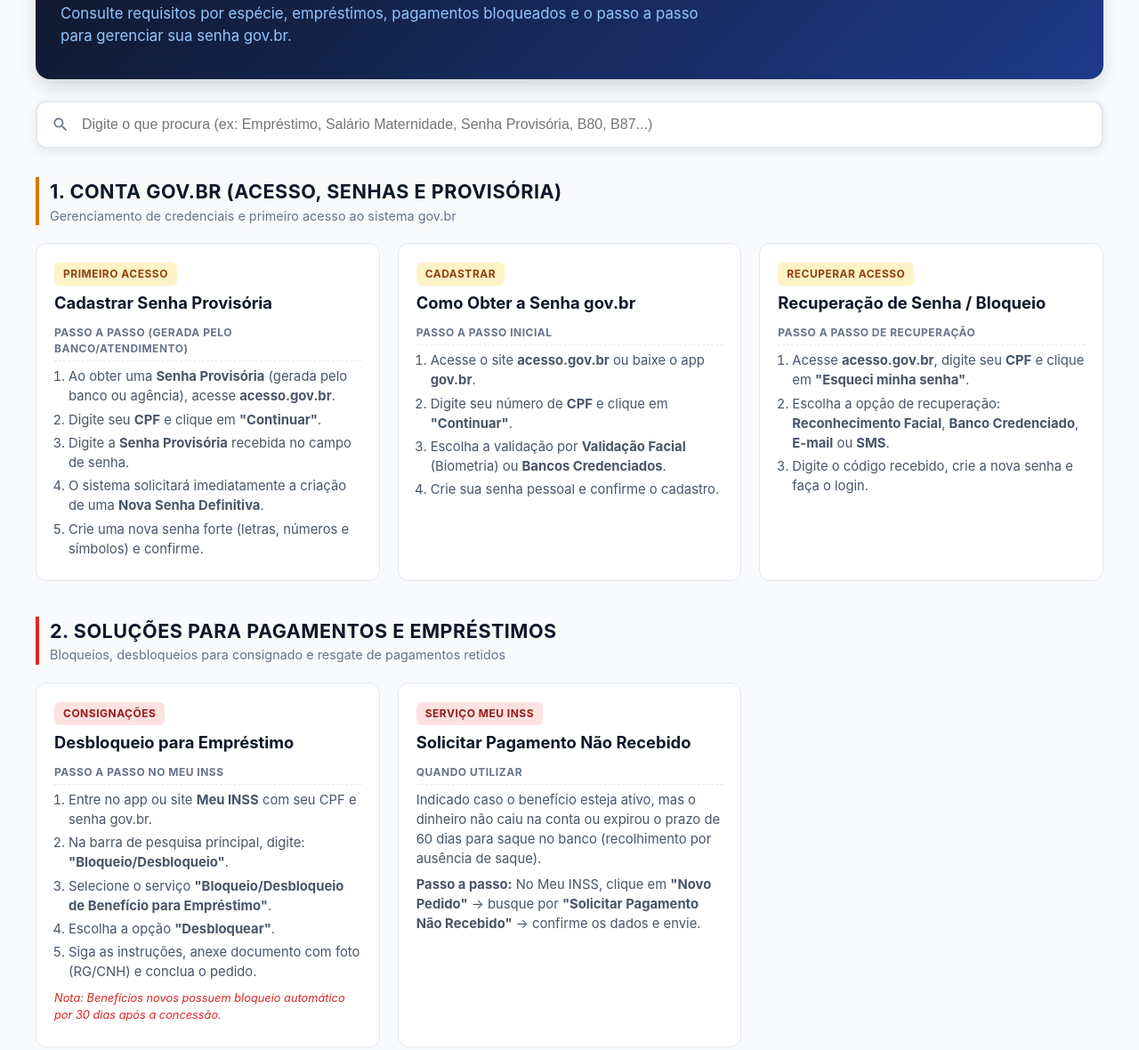
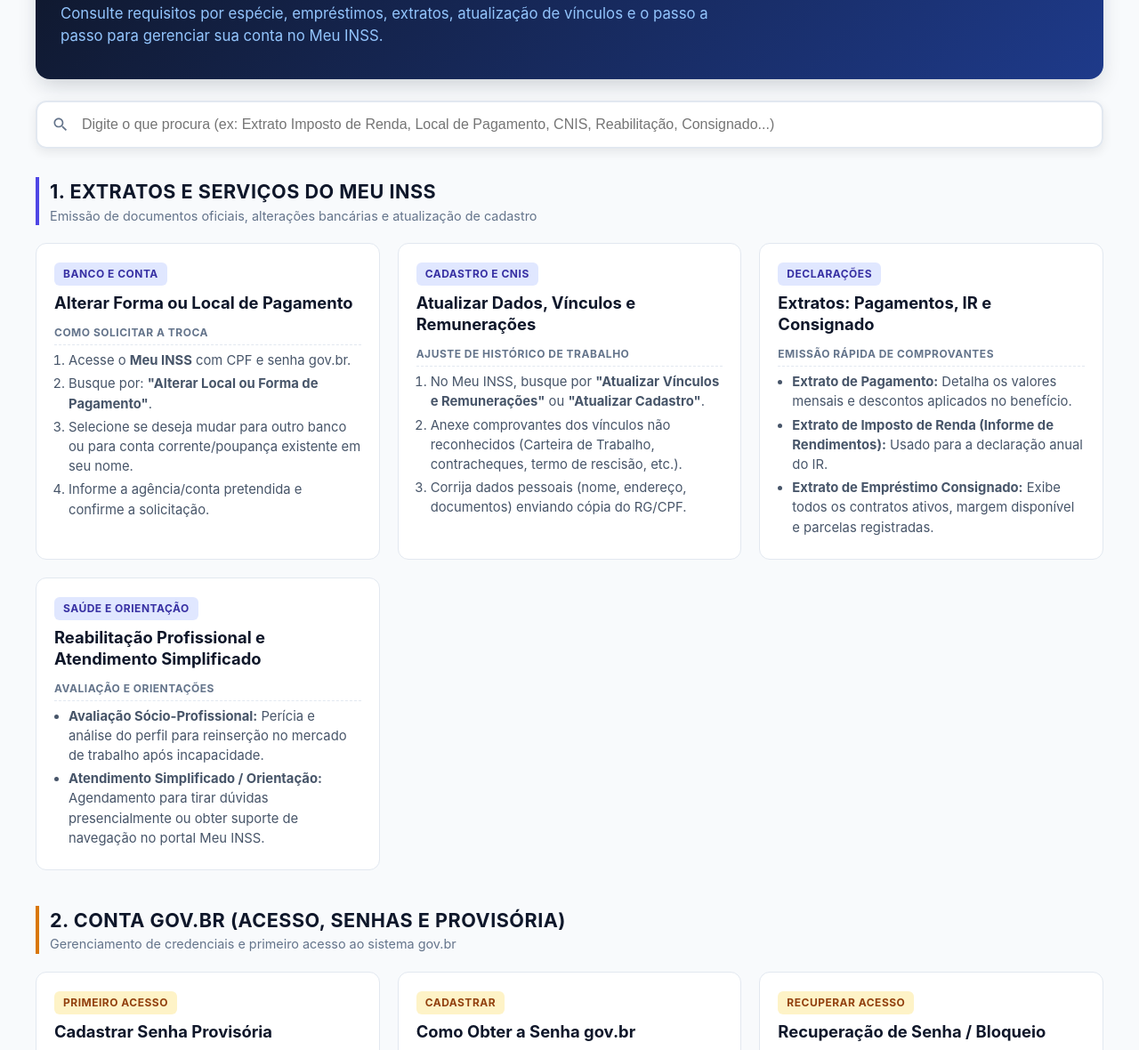
Before and after one commit to matheusaindia/matheusaindia.github.io, a plain HTML site: page index.html in a window 1280 px wide. Shown: the part 113-1293 px from the top of the page at 89% size. Drawn offline with Linux system fonts and the light colour scheme.

Commit message:
Atualizar o index.html

```diff
--- a/index.html
+++ b/index.html
@@ -12,6 +12,7 @@
             --accent-red: #dc2626;
             --accent-amber: #d97706;
             --accent-green: #16a34a;
+            --accent-indigo: #4f46e5;
             --bg-body: #f8fafc;
             --card-bg: #ffffff;
             --text-main: #1e293b;
@@ -139,6 +140,10 @@
             border-left-color: var(--accent-green);
         }
 
+        .category-header.extrato-type {
+            border-left-color: var(--accent-indigo);
+        }
+
         .category-header h2 {
             font-size: 1.35rem;
             color: var(--primary);
@@ -197,6 +202,7 @@
         .badge-purple { background-color: #f3e8ff; color: #6b21a8; }
         .badge-red { background-color: #fee2e2; color: #991b1b; }
         .badge-amber { background-color: #fef3c7; color: #92400e; }
+        .badge-indigo { background-color: #e0e7ff; color: #3730a3; }
 
         .card-title {
             font-size: 1.15rem;
@@ -251,7 +257,7 @@
 
         <header>
             <h1>Portal de Benefícios do INSS & Acesso gov.br</h1>
-            <p>Consulte requisitos por espécie, empréstimos, pagamentos bloqueados e o passo a passo para gerenciar sua senha gov.br.</p>
+            <p>Consulte requisitos por espécie, empréstimos, extratos, atualização de vínculos e o passo a passo para gerenciar sua conta no Meu INSS.</p>
         </header>
 
         <!-- Barra de Pesquisa Interativa -->
@@ -260,7 +266,7 @@
                 <svg class="search-icon" viewBox="0 0 24 24">
                     <path d="M15.5 14h-.79l-.28-.27C15.41 12.59 16 11.11 16 9.5 16 5.91 13.09 3 9.5 3S3 5.91 3 9.5 5.91 16 9.5 16c1.61 0 3.09-.59 4.23-1.57l.27.28v.79l5 4.99L20.49 19l-4.99-5zm-6 0C7.01 14 5 11.99 5 9.5S7.01 5 9.5 5 14 7.01 14 9.5 11.99 14 9.5 14z"/>
                 </svg>
-                <input type="text" id="searchInput" class="search-input" placeholder="Digite o que procura (ex: Empréstimo, Salário Maternidade, Senha Provisória, B80, B87...)" onkeyup="filterCards()">
+                <input type="text" id="searchInput" class="search-input" placeholder="Digite o que procura (ex: Extrato Imposto de Renda, Local de Pagamento, CNIS, Reabilitação, Consignado...)" onkeyup="filterCards()">
             </div>
         </div>
 
@@ -268,10 +274,89 @@
             🔍 Nenhum benefício ou serviço foi encontrado para o termo pesquisado.
         </div>
 
-        <!-- CATEGORIA 1: CONTA GOV.BR E SENHAS -->
+        <!-- CATEGORIA 1: SERVIÇOS E EXTRATOS DO MEU INSS (NOVA CATEGORIA) -->
+        <section class="category-section">
+            <div class="category-header extrato-type">
+                <h2>1. Extratos e Serviços do Meu INSS</h2>
+                <p>Emissão de documentos oficiais, alterações bancárias e atualização de cadastro</p>
+            </div>
+            <div class="cards-grid">
+
+                <div class="card">
+                    <div>
+                        <div class="card-header">
+                            <span class="badge badge-indigo">BANCO E CONTA</span>
+                            <h3 class="card-title">Alterar Forma ou Local de Pagamento</h3>
+                        </div>
+                        <div class="card-body">
+                            <span class="req-label">Como Solicitar a Troca</span>
+                            <ol>
+                                <li>Acesse o <strong>Meu INSS</strong> com CPF e senha gov.br.</li>
+                                <li>Busque por: <strong>"Alterar Local ou Forma de Pagamento"</strong>.</li>
+                                <li>Selecione se deseja mudar para outro banco ou para conta corrente/poupança existente em seu nome.</li>
+                                <li>Informe a agência/conta pretendida e confirme a solicitação.</li>
+                            </ol>
+                        </div>
+                    </div>
+                </div>
+
+                <div class="card">
+                    <div>
+                        <div class="card-header">
+                            <span class="badge badge-indigo">CADASTRO E CNIS</span>
+                            <h3 class="card-title">Atualizar Dados, Vínculos e Remunerações</h3>
+                        </div>
+                        <div class="card-body">
+                            <span class="req-label">Ajuste de Histórico de Trabalho</span>
+                            <ol>
+                                <li>No Meu INSS, busque por <strong>"Atualizar Vínculos e Remunerações"</strong> ou <strong>"Atualizar Cadastro"</strong>.</li>
+                                <li>Anexe comprovantes dos vínculos não reconhecidos (Carteira de Trabalho, contracheques, termo de rescisão, etc.).</li>
+                                <li>Corrija dados pessoais (nome, endereço, documentos) enviando cópia do RG/CPF.</li>
+                            </ol>
+                        </div>
+                    </div>
+                </div>
+
+                <div class="card">
+                    <div>
+                        <div class="card-header">
+                            <span class="badge badge-indigo">DECLARAÇÕES</span>
+                            <h3 class="card-title">Extratos: Pagamentos, IR e Consignado</h3>
+                        </div>
+                        <div class="card-body">
+                            <span class="req-label">Emissão Rápida de Comprovantes</span>
+                            <ul>
+                                <li><strong>Extrato de Pagamento:</strong> Detalha os valores mensais e descontos aplicados no benefício.</li>
+                                <li><strong>Extrato de Imposto de Renda (Informe de Rendimentos):</strong> Usado para a declaração anual do IR.</li>
+                                <li><strong>Extrato de Empréstimo Consignado:</strong> Exibe todos os contratos ativos, margem disponível e parcelas registradas.</li>
+                            </ul>
+                        </div>
+                    </div>
+                </div>
+
+                <div class="card">
+                    <div>
+                        <div class="card-header">
+                            <span class="badge badge-indigo">SAÚDE E ORIENTAÇÃO</span>
+                            <h3 class="card-title">Reabilitação Profissional e Atendimento Simplificado</h3>
+                        </div>
+                        <div class="card-body">
+                            <span class="req-label">Avaliação e Orientações</span>
+                            <ul>
+                                <li><strong>Avaliação Sócio-Profissional:</strong> Perícia e análise do perfil para reinserção no mercado de trabalho após incapacidade.</li>
+                                <li><strong>Atendimento Simplificado / Orientação:</strong> Agendamento para tirar dúvidas presencialmente ou obter suporte de navegação no portal Meu INSS.</li>
+                            </ul>
+                        </div>
+                    </div>
+                </div>
+
+            </div>
+        </section>
+
+        <!-- CATEGORIA 2: CONTA GOV.BR E SENHAS -->
         <section class="category-section">
             <div class="category-header gov-type">
-                <h2>1. Conta gov.br (Acesso, Senhas e Provisória)</h2>
+                <h2>2. Conta gov.br (Acesso, Senhas e Provisória)</h2>
                 <p>Gerenciamento de credenciais e primeiro acesso ao sistema gov.br</p>
             </div>
             <div class="cards-grid">
@@ -289,7 +374,6 @@
                                 <li>Digite seu <strong>CPF</strong> e clique em <strong>"Continuar"</strong>.</li>
                                 <li>Digite a <strong>Senha Provisória</strong> recebida no campo de senha.</li>
                                 <li>O sistema solicitará imediatamente a criação de uma <strong>Nova Senha Definitiva</strong>.</li>
-                                <li>Crie uma nova senha forte (letras, números e símbolos) e confirme.</li>
                             </ol>
                         </div>
                     </div>
@@ -333,10 +417,10 @@
             </div>
         </section>
 
-        <!-- CATEGORIA 2: SERVIÇOS DE BENEFÍCIOS (EMPRÉSTIMOS E BLOQUEIOS) -->
+        <!-- CATEGORIA 3: SOLUÇÕES PARA PAGAMENTOS E EMPRÉSTIMOS -->
         <section class="category-section">
             <div class="category-header alert-type">
-                <h2>2. Soluções para Pagamentos e Empréstimos</h2>
+                <h2>3. Soluções para Pagamentos e Empréstimos</h2>
                 <p>Bloqueios, desbloqueios para consignado e resgate de pagamentos retidos</p>
             </div>
             <div class="cards-grid">
@@ -354,9 +438,8 @@
                                 <li>Na barra de pesquisa principal, digite: <strong>"Bloqueio/Desbloqueio"</strong>.</li>
                                 <li>Selecione o serviço <strong>"Bloqueio/Desbloqueio de Benefício para Empréstimo"</strong>.</li>
                                 <li>Escolha a opção <strong>"Desbloquear"</strong>.</li>
-                                <li>Siga as instruções, anexe documento com foto (RG/CNH) e conclua o pedido.</li>
+                                <li>Anexe documento com foto (RG/CNH) e conclua o pedido.</li>
                             </ol>
-                            <p style="margin-top: 8px; font-size: 0.8rem; color: #dc2626;"><em>Nota: Benefícios novos possuem bloqueio automático por 30 dias após a concessão.</em></p>
                         </div>
                     </div>
                 </div>
@@ -378,10 +461,10 @@
             </div>
         </section>
 
-        <!-- CATEGORIA 3: AUXÍLIOS E SALÁRIO-MATERNIDADE -->
+        <!-- CATEGORIA 4: AUXÍLIOS E SALÁRIO-MATERNIDADE -->
         <section class="category-section">
             <div class="category-header service-type">
-                <h2>3. Auxílios e Salário-Maternidade</h2>
+                <h2>4. Auxílios e Salário-Maternidade</h2>
                 <p>Benefícios temporários, regras de concessão e solicitação</p>
             </div>
             <div class="cards-grid">
@@ -394,15 +477,10 @@
                         </div>
                         <div class="card-body">
                             <span class="req-label">Requisitos e Regras</span>
-                            <p><strong>Duração:</strong> 120 dias (parto, adoção ou guarda judicial para fins de adoção) ou 14 dias em casos de aborto não criminoso.</p>
-                            <p><strong>Carência:</strong>
-                                <ul>
-                                    <li><strong>Isento:</strong> Empregadas de carteira assinada e domésticas.</li>
-                                    <li><strong>10 meses:</strong> Contribuintes individuais (autônomas) e facultativas.</li>
-                                </ul>
-                            </p>
+                            <p><strong>Duração:</strong> 120 dias (parto, adoção ou guarda judicial para fins de adoção).</p>
+                            <p><strong>Carência:</strong> Isento para empregadas formais; 10 meses de contribuição para autônomas e facultativas.</p>
                             <span class="req-label" style="margin-top: 8px;">Como Solicitar</span>
-                            <p>No app Meu INSS &rarr; <strong>"Novo Pedido"</strong> &rarr; digite <strong>"Salário-Maternidade"</strong> e anexe a Certidão de Nascimento do bebê.</p>
+                            <p>No Meu INSS &rarr; <strong>"Novo Pedido"</strong> &rarr; digite <strong>"Salário-Maternidade"</strong> e anexe a Certidão de Nascimento do bebê.</p>
                         </div>
                     </div>
                 </div>
@@ -416,7 +494,7 @@
                         <div class="card-body">
                             <span class="req-label">Critérios de Concessão</span>
                             <p><strong>Duração:</strong> Afastamento superior a 15 dias consecutivos de trabalho.</p>
-                            <p><strong>Carência:</strong> 12 contribuições mensais (isento para acidentes do trabalho ou doenças graves especificadas em lei).</p>
+                            <p><strong>Carência:</strong> 12 contribuições mensais (isento para acidentes do trabalho ou doenças graves em lei).</p>
                         </div>
                     </div>
                 </div>
@@ -424,10 +502,10 @@
             </div>
         </section>
 
-        <!-- CATEGORIA 4: APOSENTADORIAS -->
+        <!-- CATEGORIA 5: APOSENTADORIAS -->
         <section class="category-section">
             <div class="category-header">
-                <h2>4. Aposentadorias (Requisitos de Idade e Tempo)</h2>
+                <h2>5. Aposentadorias (Requisitos de Idade e Tempo)</h2>
                 <p>Regras vigentes de concessão após a Reforma da Previdência</p>
             </div>
             <div class="cards-grid">
@@ -442,7 +520,7 @@
                             <span class="req-label">Critérios de Concessão</span>
                             <p><strong>Idade Mulher:</strong> 62 anos completos.</p>
                             <p><strong>Idade Homem:</strong> 65 anos completos.</p>
-                            <p><strong>Carência:</strong> Mínimo de 15 anos (180 meses) de contribuição para ambos os sexos.</p>
+                            <p><strong>Carência:</strong> Mínimo de 15 anos (180 meses) de contribuição.</p>
                         </div>
                     </div>
                 </div>
@@ -472,7 +550,6 @@
                             <span class="req-label">Critérios de Concessão</span>
                             <p><strong>Idade:</strong> Não há idade mínima.</p>
                             <p><strong>Carência:</strong> 12 meses de contribuição (dispensada em acidentes ou doenças graves).</p>
-                            <p><strong>Avaliação:</strong> Laudo conclusivo da Perícia Médica Federal.</p>
                         </div>
                     </div>
                 </div>
@@ -480,10 +557,10 @@
             </div>
         </section>
 
-        <!-- CATEGORIA 5: ASSISTENCIAIS (LOAS/BPC) -->
+        <!-- CATEGORIA 6: ASSISTENCIAIS (LOAS/BPC) -->
         <section class="category-section">
             <div class="category-header">
-                <h2>5. Benefícios Assistenciais (LOAS / BPC)</h2>
+                <h2>6. Benefícios Assistenciais (LOAS / BPC)</h2>
                 <p>Suporte financeiro sem exigência de contribuição previdenciária</p>
             </div>
             <div class="cards-grid">
```
